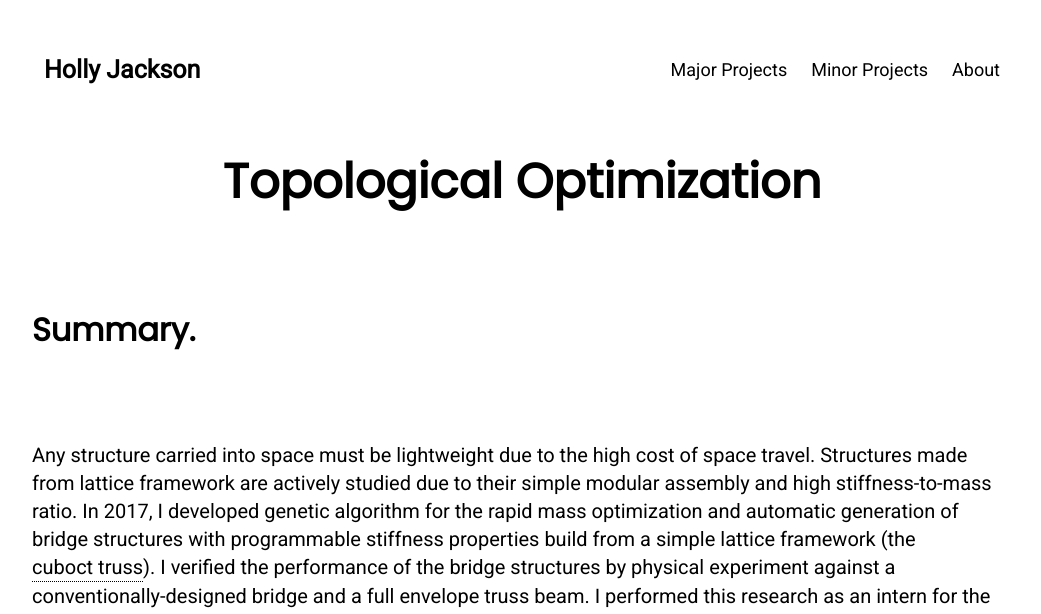
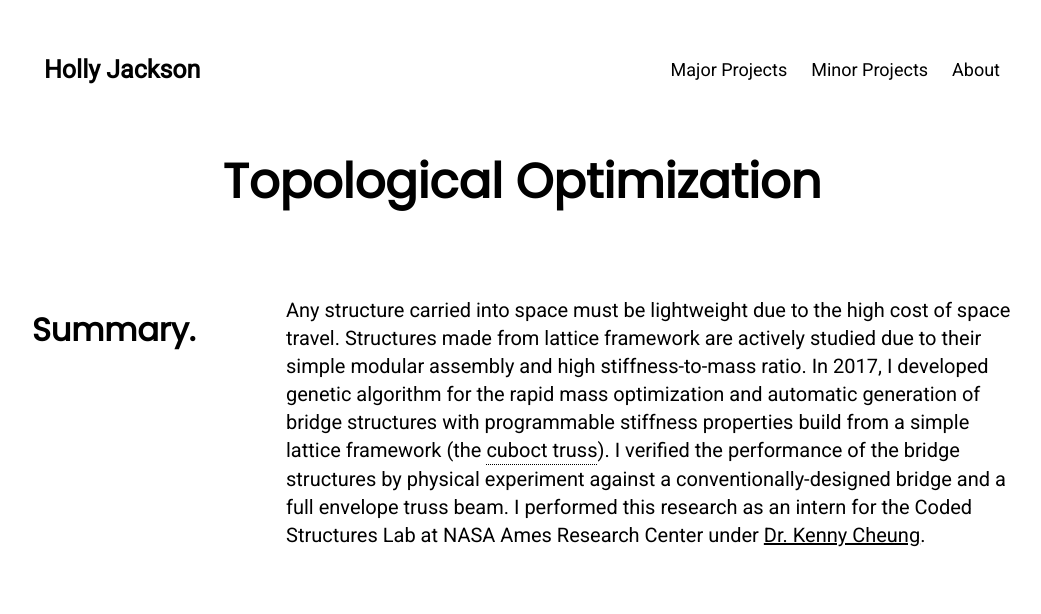
Before and after one commit to hollyjackson/hollyjackson.github.io, a Jekyll site: the page built from major-projects/topological-optimization/index.html, in a window 1280 px wide. Shown: the top 614 px of the page, without its empty margins (118-1159 px from the left). Built offline with Jekyll 4.4.1, drawn with Linux system fonts in a browser that asks for light colours.

Commit message:
column settings

```diff
--- a/css/main.css
+++ b/css/main.css
@@ -172,7 +172,7 @@ img {
 /* Create two equal columns that floats next to each other */
 .column_grid {
     float: left;
-    /*width: 50%;*/
+    width: 50%;
 }
 
 .left {
--- a/major-projects/topological-optimization/index.html
+++ b/major-projects/topological-optimization/index.html
@@ -5,12 +5,12 @@ menu: <a href="/">Major Projects</a><a href="/minor-projects">Minor Projects</a>
 ---
 
 <div class="row_grid">
-    <div class="column_grid">
+    <div class="column_grid left">
         <div class="content">
             <h3 style="text-align:left">Summary.</h3>
         </div>
     </div>
-    <div class="column_grid">
+    <div class="column_grid right">
         <div class="content">
             <p style="text-align:left">Any structure carried into space must be lightweight due to the high cost of space travel.  Structures made from lattice framework are actively studied due to their simple modular assembly and high stiffness-to-mass ratio.  In 2017, I developed genetic algorithm for the rapid mass optimization and automatic generation of bridge structures with programmable stiffness properties build from a simple lattice framework (the <span class="tooltip">cuboct truss<span class="tooltiptext"><img src="/major-projects/topological-optimization/octahedron_solidworks.png" style="width:50%;">The cuboct truss is a support structure formed from repeating octahedral units.</span></span>).  I verified the performance of the bridge structures by physical experiment against a conventionally-designed bridge and a full envelope truss beam.  I performed this research as an intern for the Coded Structures Lab at NASA Ames Research Center under <a class="active" href="https://www.nasa.gov/centers/ames/cct/about/bios/kennycheung" target="_blank">Dr. Kenny Cheung</a>.</p>
         </div>
@@ -27,12 +27,12 @@ menu: <a href="/">Major Projects</a><a href="/minor-projects">Minor Projects</a>
 <br><br>
 
 <div class="row_grid">
-    <div class="column_grid">
+    <div class="column_grid left">
         <div class="content">
             <h3 style="text-align:left">Publications.</h3>
         </div>
     </div>
-    <div class="column_grid">
+    <div class="column_grid right">
         <div class="content">
             <p style="text-align:left;"><a style="font-weight:bold;">Topological Optimization of a Cuboct Truss Structure Using a Genetic Algorithm</a><br>
             Holly Jackson<br>
@@ -94,12 +94,12 @@ menu: <a href="/">Major Projects</a><a href="/minor-projects">Minor Projects</a>
 <br><br>
 
 <div class="row_grid">
-    <div class="column_grid">
+    <div class="column_grid left">
         <div class="content">
             <h3 style="text-align:left">Press.</h3>
         </div>
     </div>
-    <div class="column_grid">
+    <div class="column_grid right">
         <div class="content">
             <p style="text-align:left;">"From Sewing to Bridges: Jackson Turns Her Hobby into an Award-Winning Engineering Pursuit [Women to Watch]", <a class="active" href="https://ieeexplore.ieee.org/document/8354973" target="_blank">IEEE Women in Engineering Magazine</a></p>
             <p style="text-align:left;">"Supersize It!" & "Launching at Ames", <a class="active" href="https://www.nasa.gov/sites/default/files/atoms/files/techbyteswt17_4.pdf" target="_blank">NASA Ames TechBytes Newsletter (Winter 2017)</a></p>
@@ -110,12 +110,12 @@ menu: <a href="/">Major Projects</a><a href="/minor-projects">Minor Projects</a>
 <br><br>
 
 <div class="row_grid">
-    <div class="column_grid">
+    <div class="column_grid left">
         <div class="content">
             <h3 style="text-align:left">Video.</h3>
         </div>
     </div>
-    <div class="column_grid">
+    <div class="column_grid right">
         <div class="content">
             <p style="text-align:left;">Please excuse the video production quality.  I was only 15. &#128540;</p>
         </div>
--- a/minor-projects/computational-cardiology/index.html
+++ b/minor-projects/computational-cardiology/index.html
@@ -5,12 +5,12 @@ menu: <a href="/">Major Projects</a><a href="/minor-projects">Minor Projects</a>
 ---
 
 <div class="row_grid">
-    <div class="column_grid">
+    <div class="column_grid left">
         <div class="content">
             <h3 style="text-align:left">Summary.</h3>
         </div>
     </div>
-    <div class="column_grid">
+    <div class="column_grid right">
         <div class="content">
             <p style="text-align:left">In my freshman year of high school, I developed an algorithm in <a class="active" href="http://freemat.sourceforge.net/" target="_blank">FreeMat</a> (basically free MATLAB, before I had the luxury of MIT paying for my software) to process stethoscope sounds and accurately detect the presence and type of a patient’s heart murmur.  The project was inspired by my younger sister Kate, who was born with a heart condition (a <span class="tooltip">bicuspid aortic valve<span class="tooltiptext"><img src="/minor-projects/computational-cardiology/bicuspid_aortic_valve.png" style="width:100%;">A congenital heart defect in which the aortic valve only has two leaflets, instead of three.</span></span>) which causes her to have a heart murmur.</p>
             <p style="text-align:left">Simply, the algorithm took the envelope of a pre-recorded heartbeat and isolated the systolic and diastolic sections by finding the local maxima of the filtered envelope.  I diagnosed the heartbeat by convolving each section with simple geometric filters that matched profiles of common murmurs.  I tested the algorithm against seventy-one prerecorded heart sounds from public websites dedicated to ear-training medical professionals.  I identified normal heartbeats with a 100% success rate and murmurs with a 95% success rate. I categorized both systolic and diastolic murmurs with 70% accuracy.</p>
--- a/minor-projects/sewing-science/index.html
+++ b/minor-projects/sewing-science/index.html
@@ -5,12 +5,12 @@ menu: <a href="/">Major Projects</a><a href="/minor-projects">Minor Projects</a>
 ---
 
 <div class="row_grid">
-    <div class="column_grid">
+    <div class="column_grid left">
         <div class="content">
             <h3 style="text-align:left">Press.</h3>
         </div>
     </div>
-    <div class="column_grid">
+    <div class="column_grid right">
         <div class="content">
             <p style="text-align:left"><a class="active" href="https://www.sciencenews.org/article/sewing-study-stitches-broadcom-prize">Science News</a></p>
             <p style="text-align:left"><a class="active" href="https://www.businessinsider.com/14-year-old-won-25000-broadcom-masters-prize-studying-sewing-2014-11">Business Insider</a></p>
```
Also changed, not shown: major-projects/cosmic-phylogeny/index.html (+4 -4 lines).
